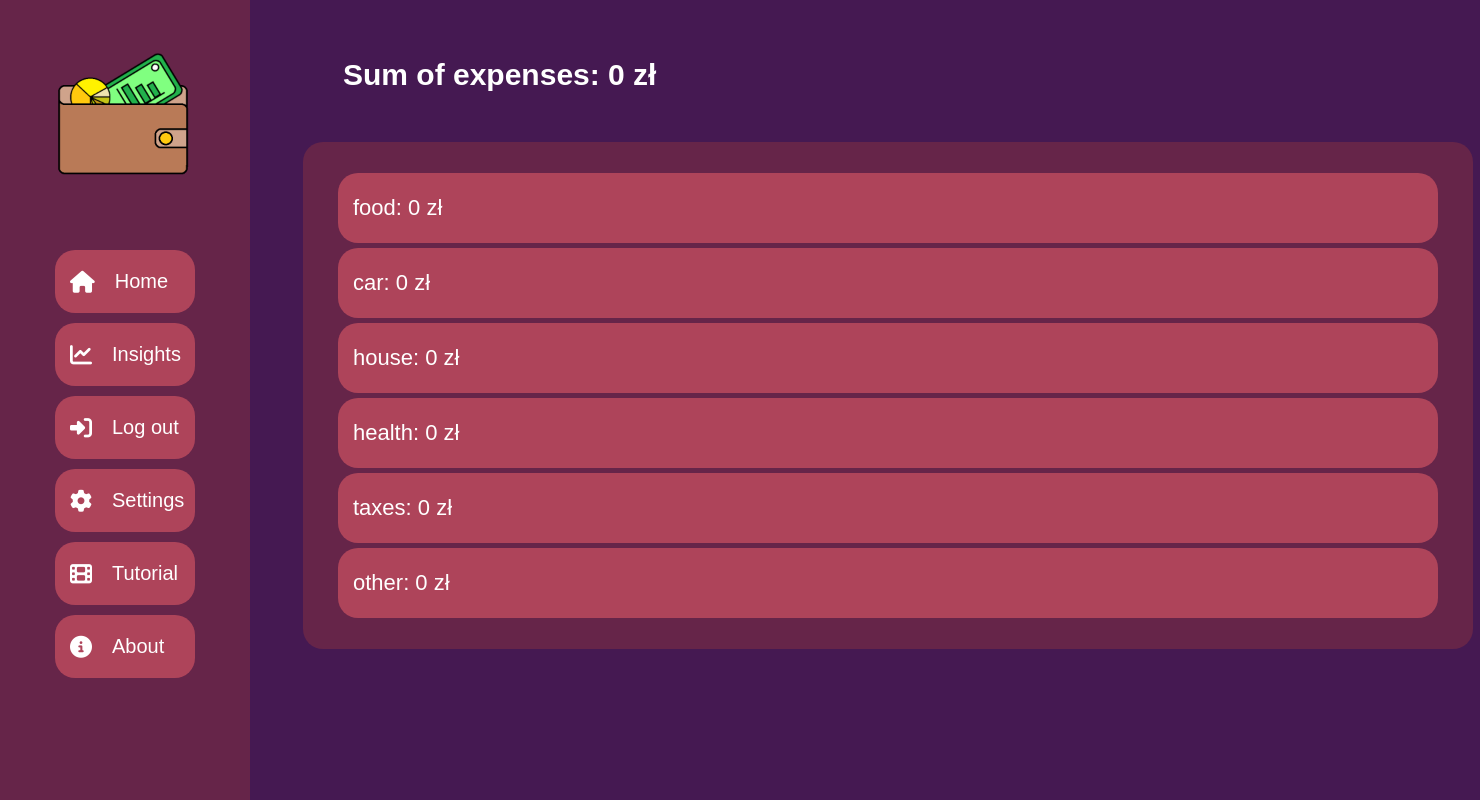
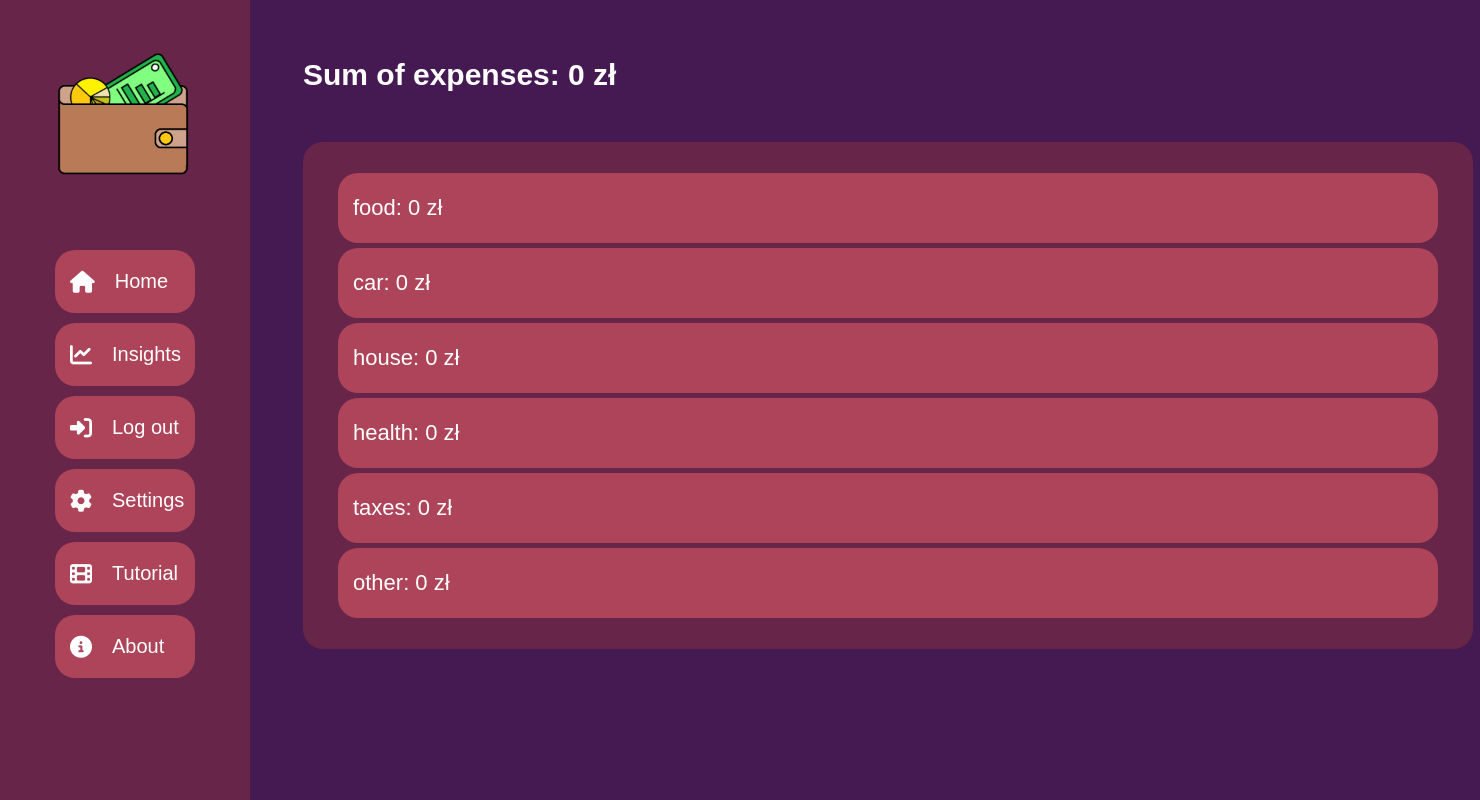
Before and after one commit to Arwers/finance-tracker, a Flask app: page /insights in a window 1480 px wide. Run offline with Flask 3, Linux system fonts and the light colour scheme; some libraries are stand-ins or nearby versions.

Commit message:
feat: remove main list class

```diff
--- a/flaskr/static/insights/style.css
+++ b/flaskr/static/insights/style.css
@@ -3,13 +3,6 @@
     padding: 20px 0px;
     font-size: 30px;
     font-weight: bold;
-}
-
-.main-list li {
-    list-style: none;
-    padding-left: 0;
-    margin: 5px 0;
-
 }
 
 .detailed-stats {
--- a/flaskr/templates/insights/index.html
+++ b/flaskr/templates/insights/index.html
@@ -10,13 +10,9 @@
 
 {% block main %}
   <section class="main-stats">
-    <ul class="main-list">
-      <li>
-        <p>
-          Sum of expenses: {{ total_costs["total"] }} {{currency_symbol}}
-        </p>
-      </li>
-    </ul>
+    <p>
+      Sum of expenses: {{ total_costs["total"] }} {{currency_symbol}}
+    </p>
   </section>
 
   <section class="detailed-stats">
```
